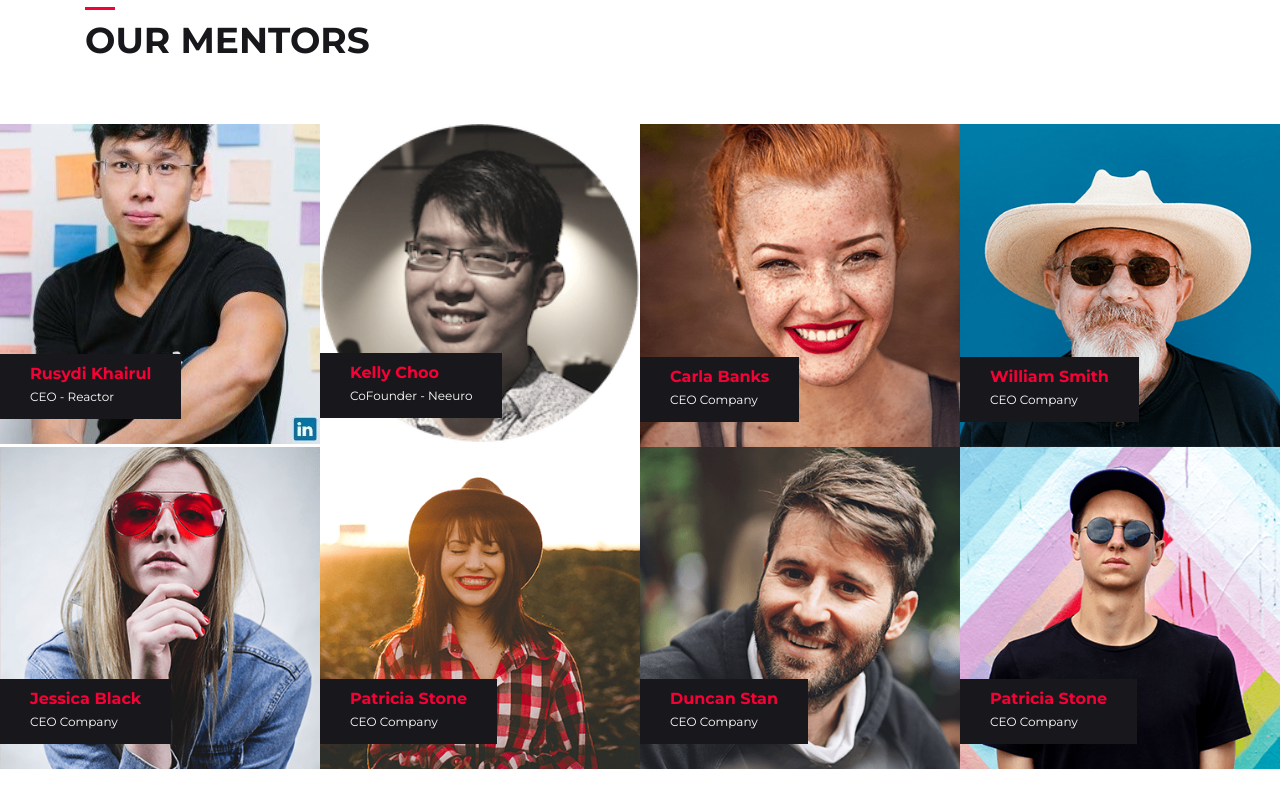
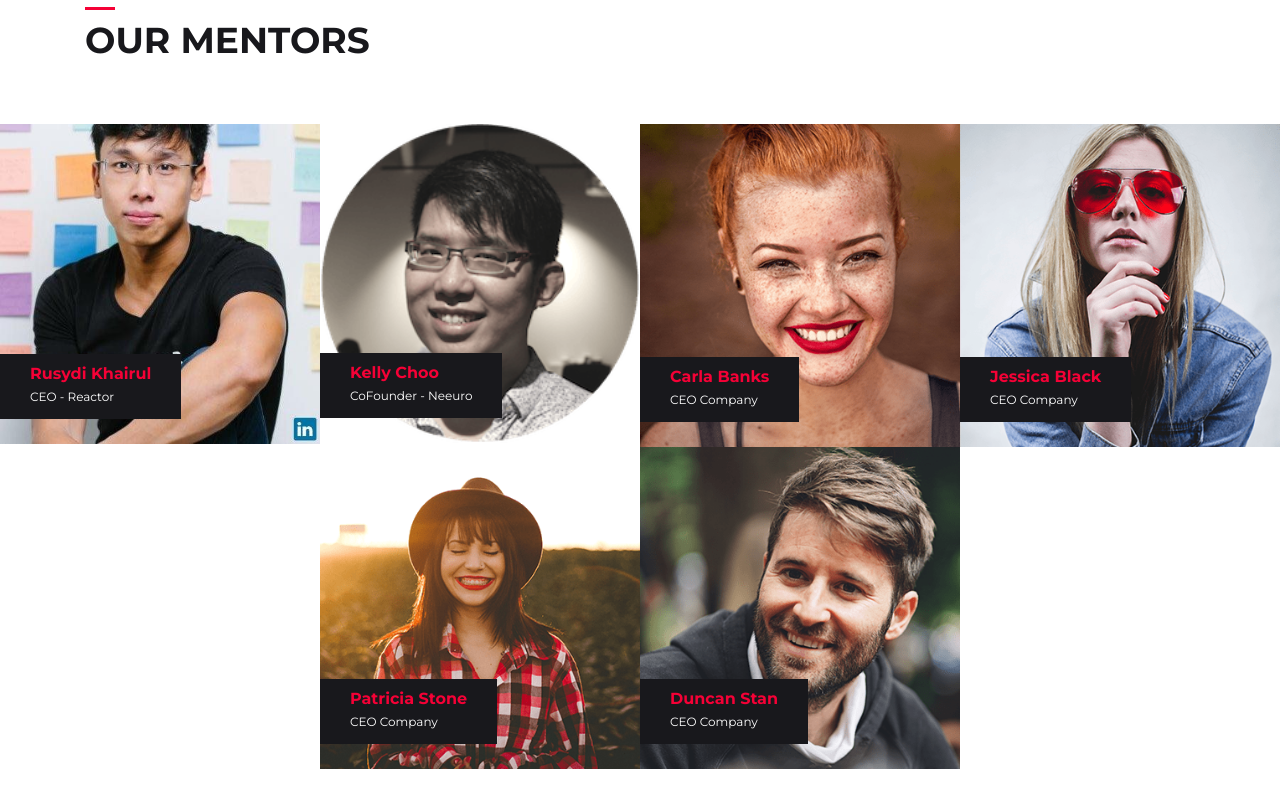
Before and after one commit to tishyakhanna97/sparktank2019.github.io, a website: page index.html in a window 1280 px wide. Shown: the part 2620-3420 px from the top of the page. Drawn offline with Linux system fonts and the light colour scheme; files whose address does not match are found by name.

Commit message:
Delete pics

```diff
--- a/index.html
+++ b/index.html
@@ -292,17 +292,7 @@
                 </div>
             </div>
         </div>
-        <div class="col-md-3 col-sm-6 ">
-            <div class="speaker_box ">
-                <div class="speaker_img ">
-                    <img src="assets/img/speakers/s4.png " alt="speaker name ">
-                    <div class="info_box ">
-                        <h5 class="name ">William Smith</h5>
-                        <p class="position ">CEO Company</p>
-                    </div>
-                </div>
-            </div>
-        </div>
+
         <div class="col-md-3 col-sm-6 ">
             <div class="speaker_box ">
                 <div class="speaker_img ">
@@ -331,17 +321,6 @@
                     <img src="assets/img/speakers/s7.png " alt="speaker name ">
                     <div class="info_box ">
                         <h5 class="name ">Duncan Stan</h5>
-                        <p class="position ">CEO Company</p>
-                    </div>
-                </div>
-            </div>
-        </div>
-        <div class="col-md-3 col-sm-6 ">
-            <div class="speaker_box ">
-                <div class="speaker_img ">
-                    <img src="assets/img/speakers/s8.png " alt="speaker name ">
-                    <div class="info_box ">
-                        <h5 class="name ">Patricia Stone</h5>
                         <p class="position ">CEO Company</p>
                     </div>
                 </div>
```
